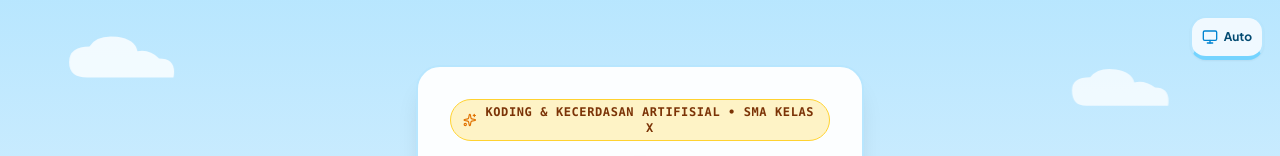
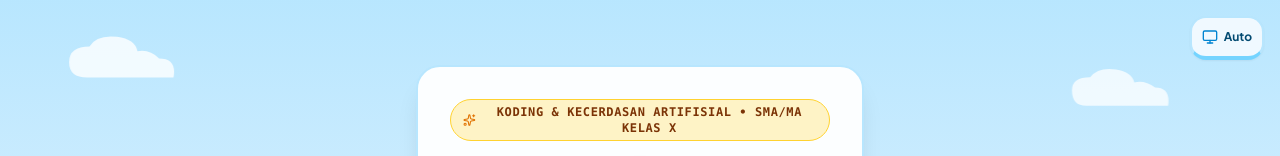
Before and after one commit to baaihq/algo-kka, a React (Vite) app: page / in a window 1280 px wide. Shown: the top 156 px of the page. Built offline with nearby package versions, Linux system fonts and the light colour scheme.

Commit message:
fix(team): update curriculum badge label
Update the curriculum label to include MA (Madrasah Aliyah) for better clarity and inclusivity.

```diff
--- a/src/components/TeamScreen.tsx
+++ b/src/components/TeamScreen.tsx
@@ -73,7 +73,7 @@ export const TeamScreen: React.FC<TeamScreenProps> = ({
         {/* Badge Kurikulum */}
         <div className="inline-flex items-center gap-1.5 px-3 py-1 rounded-full bg-amber-100 dark:bg-amber-950/60 border border-amber-300 dark:border-amber-700 text-amber-900 dark:text-amber-200 text-xs font-mono font-black uppercase tracking-wider mb-3">
           <Sparkles className="w-3.5 h-3.5 text-amber-600 dark:text-amber-400" />
-          <span>Koding &amp; Kecerdasan Artifisial • SMA Kelas X</span>
+          <span>Koding &amp; Kecerdasan Artifisial • SMA/MA Kelas X</span>
         </div>
 
         {/* Robot ALGO Hero (Chubby Cute Design) */}
```
